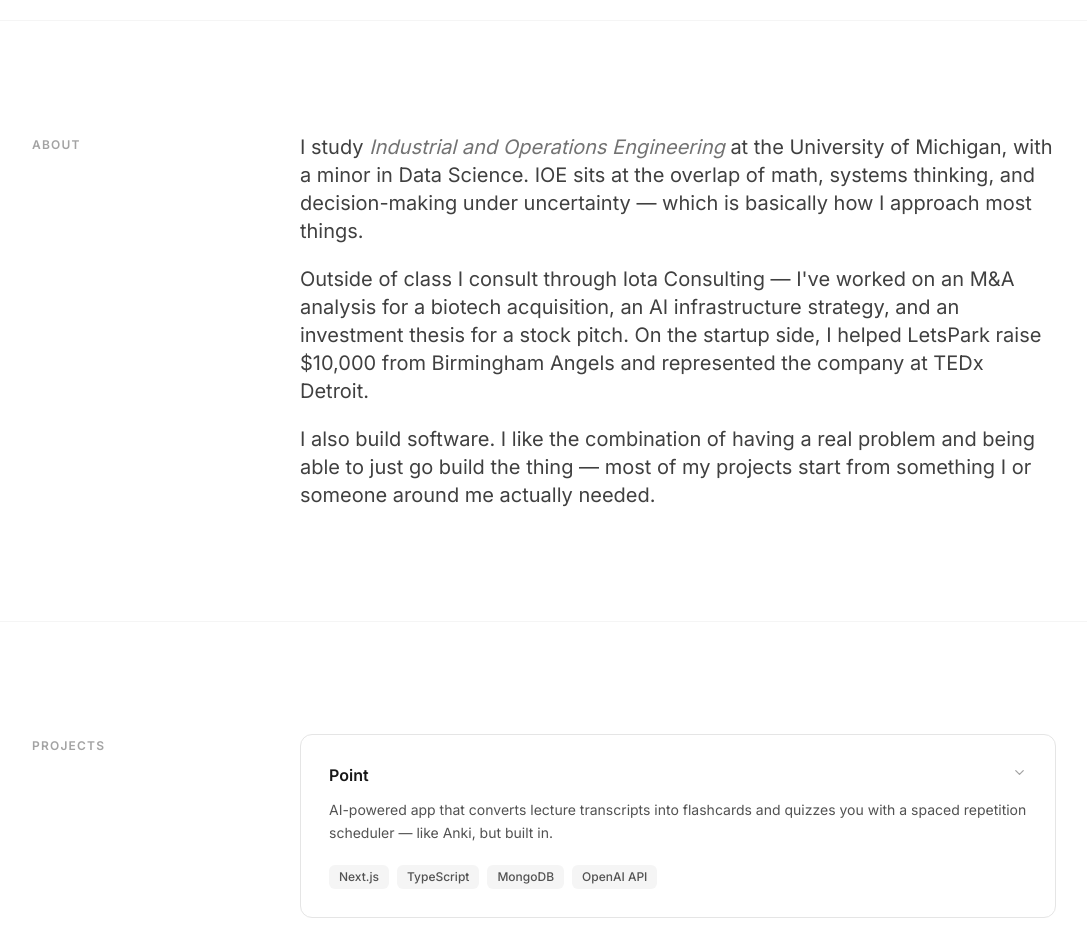
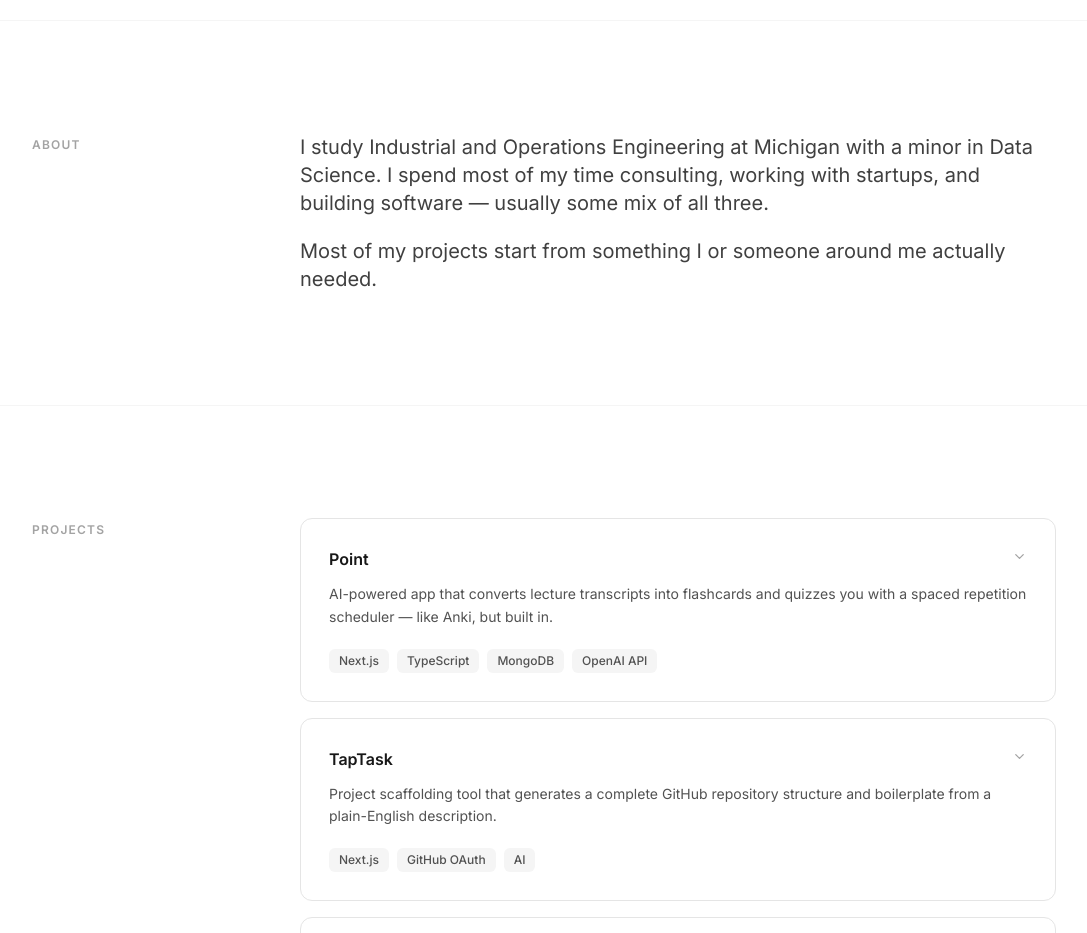
Before and after one commit to jth3o/portfolio, a Next.js app: page / in a window 1280 px wide. Shown: the part 780-1713 px from the top of the page, without its empty margins (96-1183 px from the left). Built offline with nearby package versions, Linux system fonts and the light colour scheme.

Commit message:
Shorten about section

```diff
--- a/src/components/about.tsx
+++ b/src/components/about.tsx
@@ -11,24 +11,12 @@ export function About() {
 
           <div className="md:col-span-9">
             <p className="text-lg sm:text-xl text-neutral-700 dark:text-neutral-300 leading-relaxed mb-5">
-              I study{" "}
-              <span className="text-neutral-500 dark:text-neutral-400 italic">
-                Industrial and Operations Engineering
-              </span>{" "}
-              at the University of Michigan, with a minor in Data Science. IOE sits at the overlap
-              of math, systems thinking, and decision-making under uncertainty — which is basically
-              how I approach most things.
-            </p>
-            <p className="text-lg sm:text-xl text-neutral-700 dark:text-neutral-300 leading-relaxed mb-5">
-              Outside of class I consult through Iota Consulting — I&apos;ve worked on an M&A
-              analysis for a biotech acquisition, an AI infrastructure strategy, and an investment
-              thesis for a stock pitch. On the startup side, I helped LetsPark raise $10,000 from
-              Birmingham Angels and represented the company at TEDx Detroit.
+              I study Industrial and Operations Engineering at Michigan with a minor in Data Science.
+              I spend most of my time consulting, working with startups, and building software —
+              usually some mix of all three.
             </p>
             <p className="text-lg sm:text-xl text-neutral-700 dark:text-neutral-300 leading-relaxed">
-              I also build software. I like the combination of having a real problem and being able
-              to just go build the thing — most of my projects start from something I or someone
-              around me actually needed.
+              Most of my projects start from something I or someone around me actually needed.
             </p>
           </div>
         </div>
```
